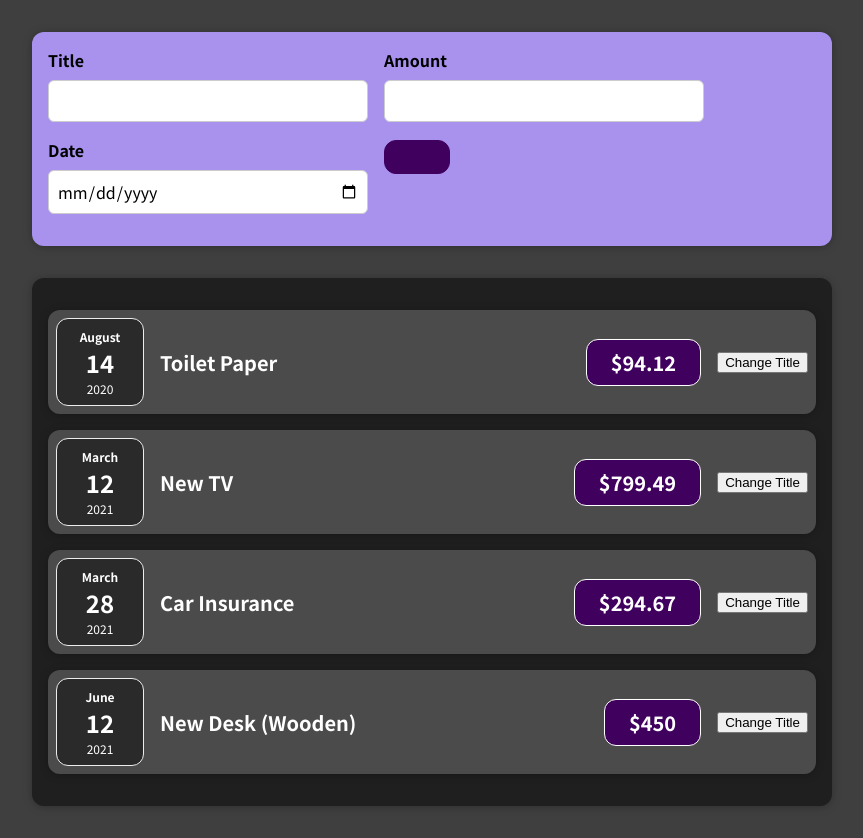
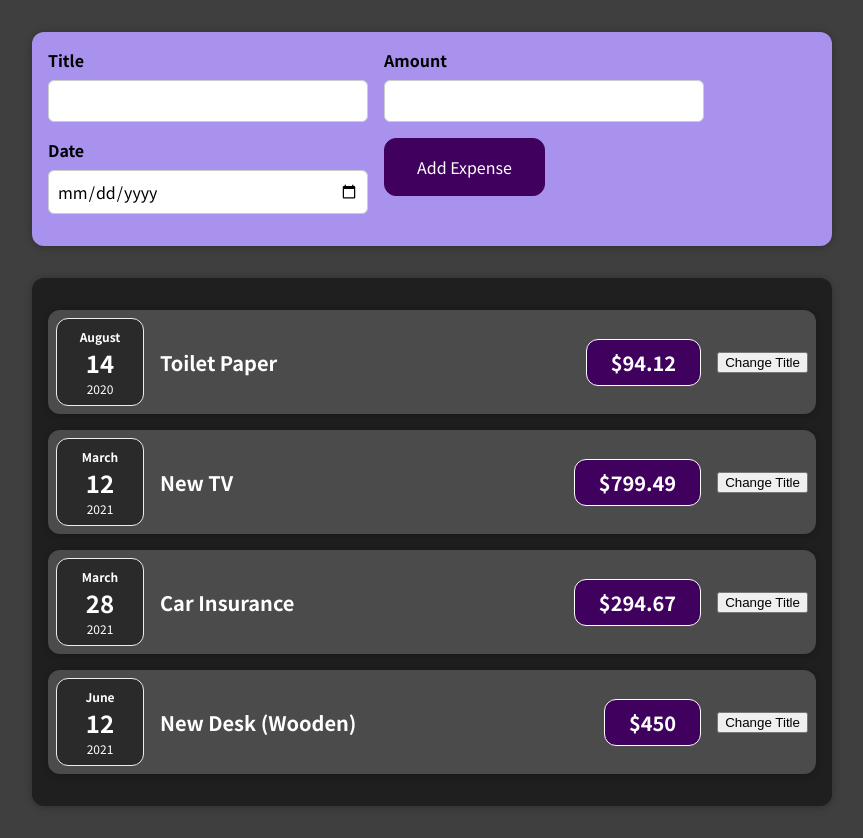
Before and after one commit to yasser-acc/expenses-tracker, a React (Create React App) app: page / in a window 1280 px wide. Shown: the whole page, without its empty margins (208-1071 px from the left). Built offline with nearby package versions, Linux system fonts and the light colour scheme.

Commit message:
form submit button updated

```diff
--- a/src/components/NewExpense/ExpenseForm.js
+++ b/src/components/NewExpense/ExpenseForm.js
@@ -20,7 +20,7 @@ const ExpenseForm = () => {
           <input type="date" min="2020-01-01" max="2024-12-31" />
         </div>
         <div className="new-expense__actions">
-          <button type="submit"></button>
+          <button type="submit">Add Expense</button>
         </div>
       </div>
     </form>
```
